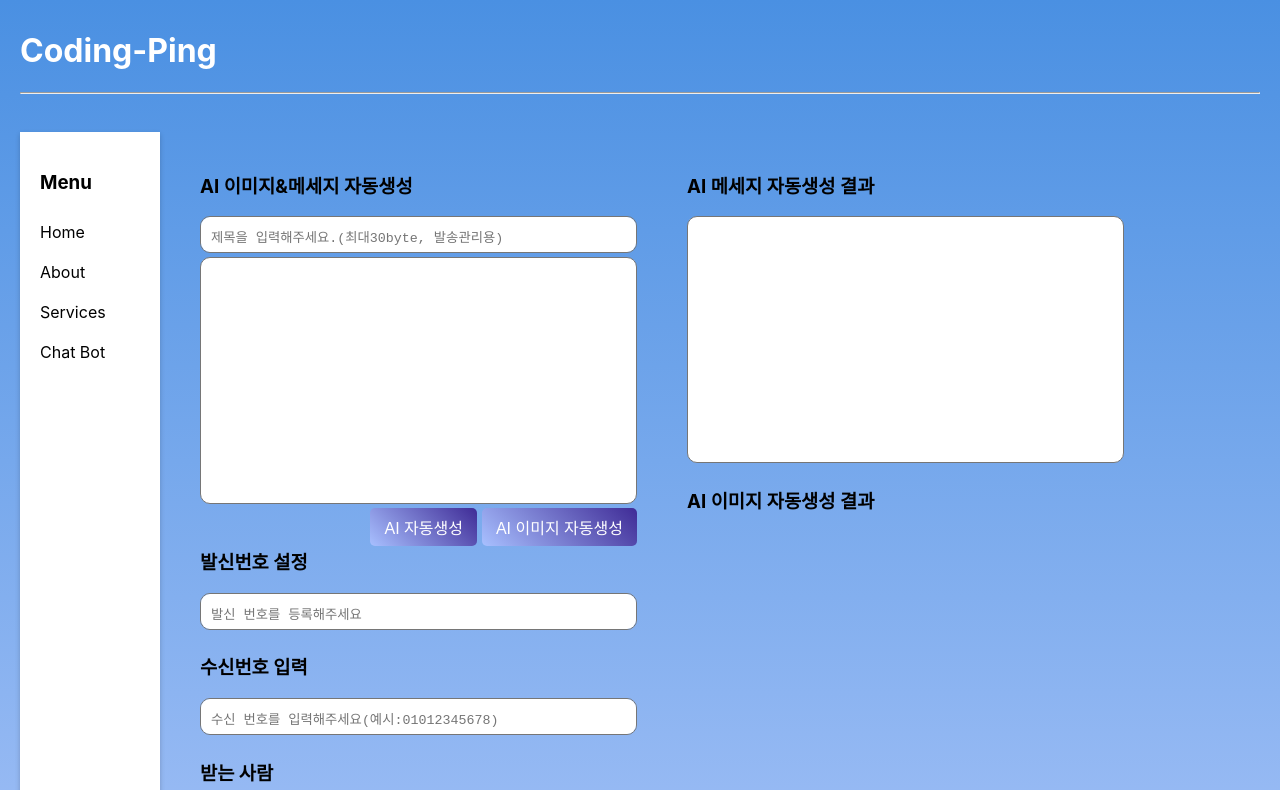
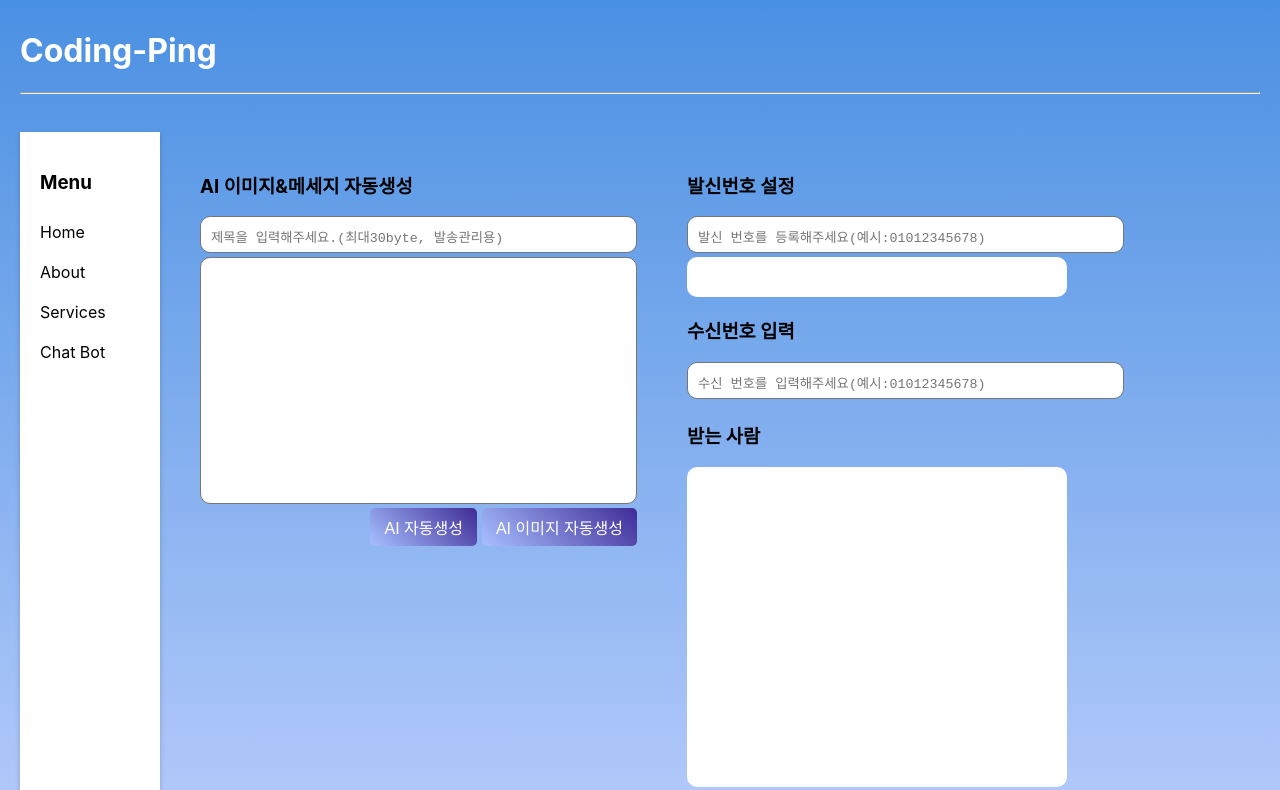
Before and after one commit to CodingPing-PreCapstone/Coding-Ping-Webpage, a React (Create React App) app: page / in a window 1280 px wide. Shown: the top 790 px of the page. Built offline with nearby package versions, Linux system fonts and the light colour scheme.

Commit message:
version 1.0
not designed

```diff
--- /dev/null
+++ b/src/ppurio/ImageAI.jsx
@@ -0,0 +1,33 @@
+import React from "react";
+
+const container = {
+    background: "linear-gradient(#4A90E2, #C5D3FE)",  // 문자열로 감싸야 함
+    minHeight: "90vh",
+    display: "flex",
+    flexDirection: "column",  // camelCase로 변경
+    padding: "20px",  // 좌우 패딩 추가
+};
+
+const imageContainer = {
+    width: "80%",  // 컨테이너 너비
+    height: "400px",  // 고정된 높이 (이미지 높이에 따라 조절 가능)
+    border: "2px dashed #ccc",  // 이미지를 넣을 수 있는 공간을 시각적으로 표시 (점선)
+    display: "flex",
+    justifyContent: "center",  // 수평 가운데 정렬
+    alignItems: "center",  // 수직 가운데 정렬
+    marginTop: "20px",  // 제목과의 간격
+};
+
+function ImageAI(props) {
+    return (
+        <div style={container}>
+            <h3>{"AI 이미지 자동생성 결과"}</h3>
+            <div style={imageContainer}>
+                {/* 이미지가 들어갈 공간 */}
+                <p>이미지가 여기에 표시됩니다.</p>
+            </div>
+        </div>
+    )
+}
+
+export default ImageAI;
--- a/src/ppurio/Input.jsx
+++ b/src/ppurio/Input.jsx
@@ -1,66 +1,81 @@
-import React from "react";
-import { useState } from 'react';
-import './ppurio.css';
+import React, { useRef } from "react";
+import { createRoot } from "react-dom/client";
+import ImageAI from "./ImageAI";   // ImageAI 컴포넌트 불러오기
+import MessageAI from "./MessageAI"; // MessageAI 컴포넌트 불러오기
 
-function Input(props) {
-    const [text, setText] = useState('');
-    const [submittedTexts, setSubmittedTexts] = useState([]);
+function Input() {
+    const imagePopupRef = useRef(null);  // ImageAI 팝업 창을 참조하는 변수
+    const messagePopupRef = useRef(null); // MessageAI 팝업 창을 참조하는 변수
 
-    const formatPhoneNumber = (phoneNumber) => {
-        if (phoneNumber.length === 11) {
-            return `${phoneNumber.slice(0, 3)}-${phoneNumber.slice(3, 7)}-${phoneNumber.slice(7, 11)}`;
-          }
-          return phoneNumber;
-    }
-    const activeEnter = (e) =>{
-        if(e.key === "Enter"){
-            e.preventDefault();
-            const currentText = e.target.value.trim();
-            alert("수신창 입력");
-            const isValidPhoneNumber = /^\d{11}$/.test(currentText);
+    // ImageAI 컴포넌트를 팝업 창에 렌더링하는 함수
+    const handleOpenImagePopup = () => {
+        // 창이 이미 열려 있는지 확인
+        if (!imagePopupRef.current || imagePopupRef.current.closed) {
+            const newWindow = window.open("", "", "width=600,height=600");
 
-            if (!isValidPhoneNumber) {
-                // 전화번호가 11자리 숫자가 아니면 경고창 띄우기
-                alert('전화번호는 숫자 11자리여야 합니다. 다시 입력하세요.');
-                // 입력창 초기화
-                setText('');
-                return;
+            if (newWindow) {
+                newWindow.document.title = "ImageAI 팝업 창";
+
+                // 새 창에 div 추가
+                const div = newWindow.document.createElement("div");
+                newWindow.document.body.appendChild(div);
+
+                // React 컴포넌트를 새 창에 렌더링
+                const root = createRoot(div);
+                root.render(<ImageAI />);  // ImageAI 컴포넌트를 렌더링
+
+                imagePopupRef.current = newWindow;
+
+                newWindow.onbeforeunload = () => {
+                    imagePopupRef.current = null;
+                };
             }
+        } else {
+            // 창이 이미 열려 있으면 포커스
+            imagePopupRef.current.focus();
+        }
+    };
 
-            // 11자리 숫자인 경우에만 포맷팅 후 저장
-            const formattedText = formatPhoneNumber(currentText); // 전화번호 포맷팅
-            setSubmittedTexts((prevTexts) => [...prevTexts, formattedText]);
+    // MessageAI 컴포넌트를 팝업 창에 렌더링하는 함수
+    const handleOpenMessagePopup = () => {
+        // 창이 이미 열려 있는지 확인
+        if (!messagePopupRef.current || messagePopupRef.current.closed) {
+            const newWindow = window.open("", "", "width=600,height=600");
 
-            // textarea 초기화
-            setText('');
+            if (newWindow) {
+                newWindow.document.title = "MessageAI 팝업 창";
+
+                // 새 창에 div 추가
+                const div = newWindow.document.createElement("div");
+                newWindow.document.body.appendChild(div);
+
+                // React 컴포넌트를 새 창에 렌더링
+                const root = createRoot(div);
+                root.render(<MessageAI />);  // MessageAI 컴포넌트를 렌더링
+
+                messagePopupRef.current = newWindow;
+
+                newWindow.onbeforeunload = () => {
+                    messagePopupRef.current = null;
+                };
+            }
+        } else {
+            // 창이 이미 열려 있으면 포커스
+            messagePopupRef.current.focus();
         }
-    }
-    const divClear = () =>{
-        setSubmittedTexts([]);
-    }
+    };
+
     return (
         <div>
             <h3>{"AI 이미지&메세지 자동생성"}</h3>
             <textarea className="textarea" placeholder={"제목을 입력해주세요.(최대30byte, 발송관리용)"} cols={50} rows={1}></textarea>
-            <br></br>
+            <br />
             <textarea name="input_keyword" className="textarea" cols={50} rows={15}></textarea>
-            <br></br>
-            <button type="button" className="gradient-button" onClick={()=>alert('이미지 생성완료')}>{"AI 이미지 자동생성"}</button>
-            <button type="button" className="gradient-button" onClick={()=>alert('생성완료')}>{"AI 자동생성"}</button>
-            <br></br>
-            <h3>{"발신번호 설정"}</h3>
-            <textarea className="textarea" placeholder={"발신 번호를 등록해주세요"} cols={50} rows={1}></textarea>
-            <h3>{"수신번호 입력"}</h3>
-            <textarea className="textarea" value={text} placeholder={"수신 번호를 입력해주세요(예시:01012345678)"} onChange={(e) => setText(e.target.value)} onKeyDown={(e) => activeEnter(e)} cols={50} rows={1}></textarea>
-            <h3>{"받는 사람"}</h3>
-            <div className="receiver">
-                {submittedTexts.map((text, index) => (
-                    <p key={index}>{text}</p>
-                ))}
-            </div>
-            <button type="button" className="gradient-button" onClick={()=>divClear()}>{"전체삭제"}</button>
+            <br />
+            <button type="button" className="gradient-button" onClick={handleOpenImagePopup}>{"AI 이미지 자동생성"}</button>
+            <button type="button" className="gradient-button" onClick={handleOpenMessagePopup}>{"AI 자동생성"}</button>
         </div>
-    )
+    );
 }
 
 export default Input;
--- a/src/ppurio/Main.jsx
+++ b/src/ppurio/Main.jsx
@@ -1,6 +1,6 @@
 import React from "react";
 import Input from "./Input";
-import Result from "./Result";
+import PhoneSet from "./PhoneSet";
 import './ppurio.css';
 
 function Main(props) {
@@ -20,7 +20,7 @@ function Main(props) {
                 </div>
                 <div className="main">
                     <Input />
-                    <Result />
+                    <PhoneSet />
                 </div>
             </div>
             <footer className="footer">
--- /dev/null
+++ b/src/ppurio/MessageAI.jsx
@@ -0,0 +1,28 @@
+import React from "react";
+
+const textarea = {
+    resize: "none",
+    borderRadius: "10px",
+    padding: "10px 10px 10px 10px",
+    width: "80%",
+}
+
+const container = {
+    background: "linear-gradient(#4A90E2, #C5D3FE)",  // 문자열로 감싸야 함
+    minHeight: "90vh",
+    display: "flex",
+    flexDirection: "column",  // camelCase로 변경
+    padding: "20px",  // 좌우 패딩 추가
+};
+
+function MessageAI(props) {
+    return (
+        <div style={container}>
+            <h3>{"AI 메세지 자동생성 결과"}</h3>
+            <textarea name="input_keyword" style={textarea} cols={50} rows={30}></textarea>
+            <br></br>
+        </div>
+    )
+}
+
+export default MessageAI;
--- /dev/null
+++ b/src/ppurio/PhoneSet.jsx
@@ -0,0 +1,73 @@
+import React from "react";
+import { useState } from 'react';
+import './ppurio.css';
+
+function PhoneSet(props) {
+    const [text, setText] = useState('');
+    const [submittedTexts, setSubmittedTexts] = useState([]);
+    const [sendertext, setSenderText] = useState('');
+    const [sender, setSender] = useState('');
+
+    const formatPhoneNumber = (phoneNumber) => {
+        if (phoneNumber.length === 11) {
+            return `${phoneNumber.slice(0, 3)}-${phoneNumber.slice(3, 7)}-${phoneNumber.slice(7, 11)}`;
+          }
+          return phoneNumber;
+    }
+    const activeEnter = (e, type) =>{
+        if(e.key === "Enter"){
+            e.preventDefault();
+            const currentText = e.target.value.trim();
+            alert("수신창 입력");
+            const isValidPhoneNumber = /^\d{11}$/.test(currentText);
+
+            if (!isValidPhoneNumber) {
+                // 전화번호가 11자리 숫자가 아니면 경고창 띄우기
+                alert('전화번호는 숫자 11자리여야 합니다. 다시 입력하세요.');
+                // 입력창 초기화
+                if(type === 'sender'){
+                    setSender('');
+                }
+                else {
+                    setText('');
+                }
+                return;
+            }
+
+            // 11자리 숫자인 경우에만 포맷팅 후 저장
+            const formattedText = formatPhoneNumber(currentText); // 전화번호 포맷팅
+
+            if(type === 'sender'){
+                setSender(formattedText);
+                setSenderText('');
+            }
+            else {
+                setSubmittedTexts((prevTexts) => [...prevTexts, formattedText]);
+                setText('');
+            }
+        }
+    }
+    const divClear = () =>{
+        setSubmittedTexts([]);
+    }
+    return (
+        <div>
+            <h3>{"발신번호 설정"}</h3>
+            <textarea className="textarea" value={sendertext} placeholder={"발신 번호를 등록해주세요(예시:01012345678)"} onChange={(e) => setSenderText(e.target.value)} onKeyDown={(e) => activeEnter(e, 'sender')} cols={50} rows={1}></textarea>
+            <div className="sender">
+                {sender && <p>{sender}</p>}
+            </div>
+            <h3>{"수신번호 입력"}</h3>
+            <textarea className="textarea" value={text} placeholder={"수신 번호를 입력해주세요(예시:01012345678)"} onChange={(e) => setText(e.target.value)} onKeyDown={(e) => activeEnter(e, 'receiver')} cols={50} rows={1}></textarea>
+            <h3>{"받는 사람"}</h3>
+            <div className="receiver">
+                {submittedTexts.map((text, index) => (
+                    <p key={index}>{text}</p>
+                ))}
+            </div>
+            <button type="button" className="gradient-button" onClick={()=>divClear()}>{"전체삭제"}</button>
+        </div>
+    )
+}
+
+export default PhoneSet;
--- a/src/ppurio/ppurio.css
+++ b/src/ppurio/ppurio.css
@@ -21,8 +21,18 @@
     background: linear-gradient(45deg, #3f2b96, #a8c0ff);
 }
 
+.sender {
+  width: 360px;
+  height: 20px;
+  background-color: #FFFFFF;
+  overflow:auto;
+  border-radius:10px;
+  margin-bottom:5px;
+  padding: 10px 10px 10px 10px;
+}
+
 .receiver {
-  width: 370px;
+  width: 360px;
   height: 300px;
   background-color: #FFFFFF;
   overflow:auto;
```
